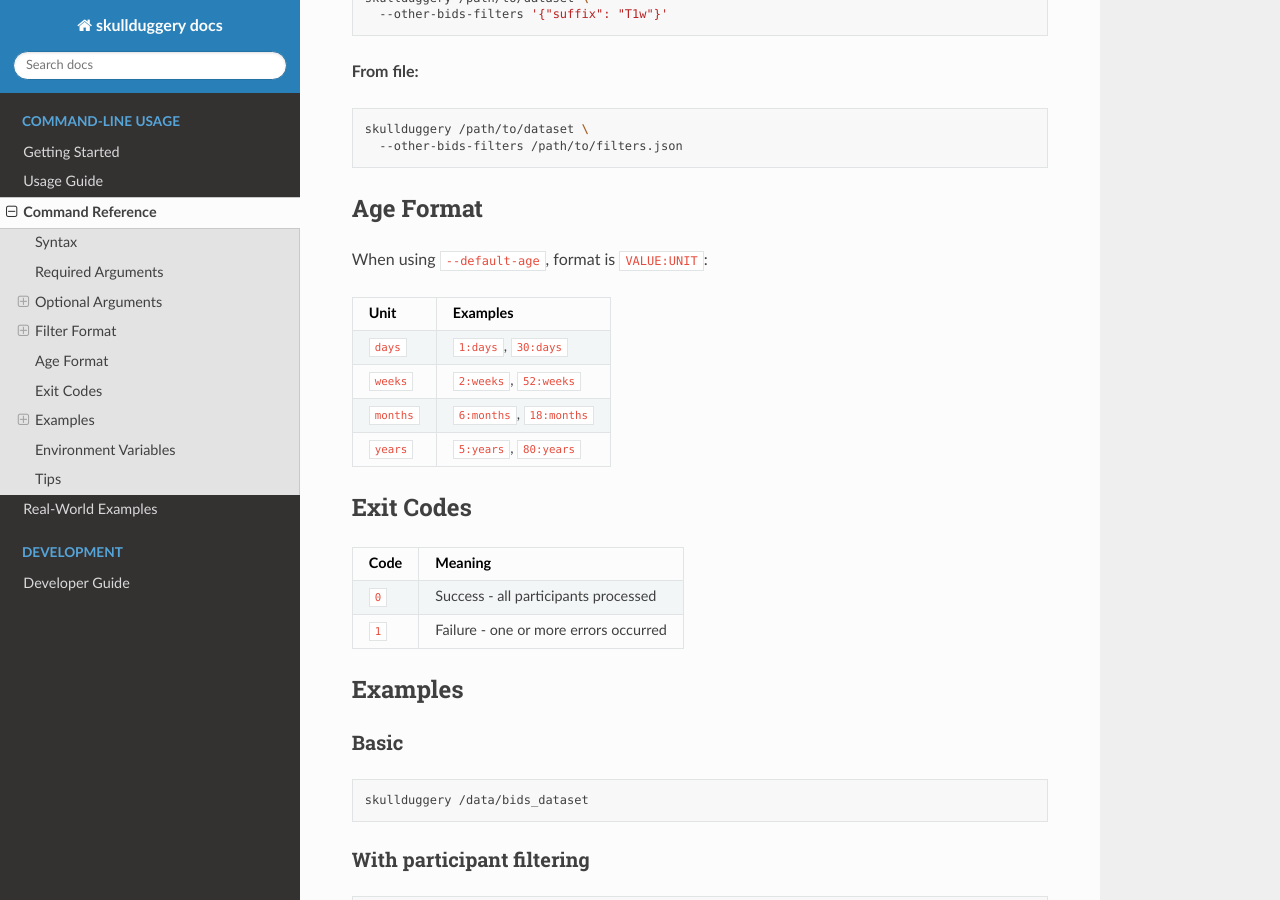
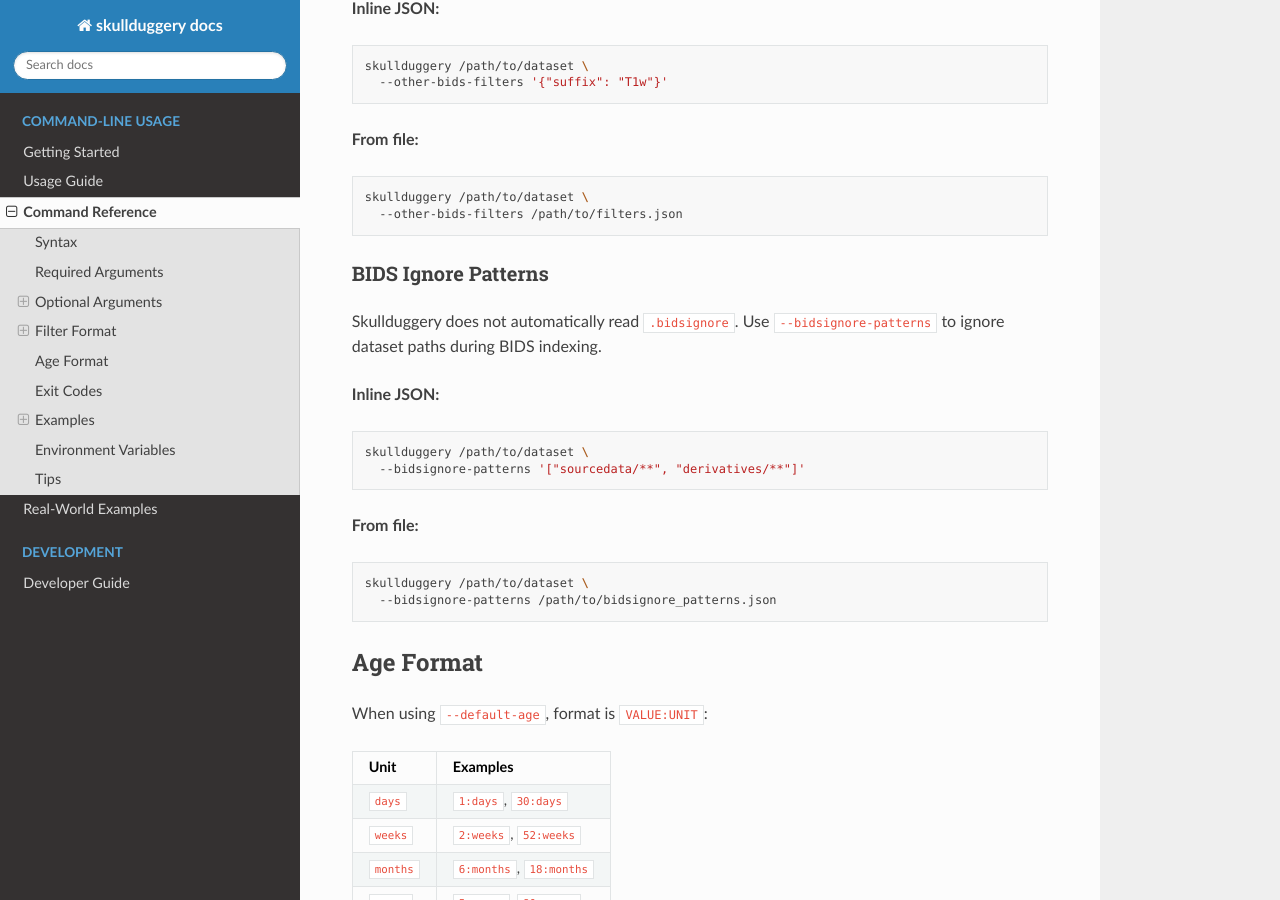
Before and after one commit to UNFmontreal/skullduggery, a Sphinx documentation site: the page built from docs/command-reference.md, in a window 1280 px wide and 900 px high, scrolled down 2847 px. Built offline with Sphinx 7.4.7 and the Read the Docs theme 3.1.0, drawn with Linux system fonts in a browser that asks for light colours; some of the changed text lies outside the part shown.

Commit message:
enh: add --bidsignore-patterns to specifically ingnore file

````diff
--- a/docs/command-reference.md
+++ b/docs/command-reference.md
@@ -36,6 +36,7 @@ skullduggery <BIDS_PATH> [OPTIONS]
 |------|------|---------|-------------|
 | `--ref-bids-filters` | JSON or file path | `{"suffix": "T1w", "datatype": "anat"}` | BIDS filters to select the reference series for registration. Can be inline JSON or path to JSON file. |
 | `--other-bids-filters` | JSON or file path | `[{"datatype": "anat"}]` | BIDS filters to select all images to deface. Can be inline JSON or path to JSON file. |
+| `--bidsignore-patterns` | JSON array or file path | none | Glob patterns to ignore during BIDS indexing. Can be inline JSON or path to a JSON file containing an array of strings. |
 | `--deface-sensitive` | flag | false | Select only series marked as sensitive in git-annex metadata. |
 
 ### Output Options
@@ -108,6 +109,22 @@ skullduggery /path/to/dataset \
   --other-bids-filters /path/to/filters.json
 ```
 
+### BIDS Ignore Patterns
+
+Skullduggery does not automatically read `.bidsignore`. Use `--bidsignore-patterns` to ignore dataset paths during BIDS indexing.
+
+**Inline JSON:**
+```bash
+skullduggery /path/to/dataset \
+  --bidsignore-patterns '["sourcedata/**", "derivatives/**"]'
+```
+
+**From file:**
+```bash
+skullduggery /path/to/dataset \
+  --bidsignore-patterns /path/to/bidsignore_patterns.json
+```
+
 ## Age Format
 
 When using `--default-age`, format is `VALUE:UNIT`:
````
Also changed, not shown: README.md (+17 -0 lines), docs/usage.md (+16 -0 lines), 3 other files.
